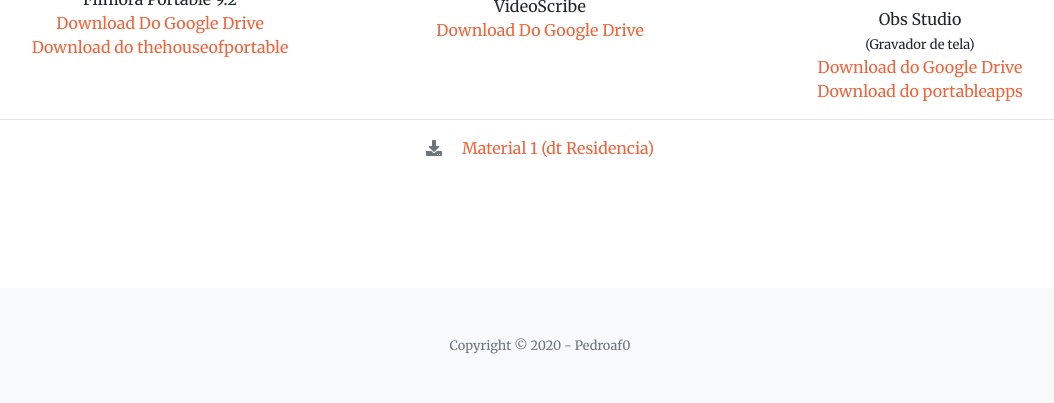
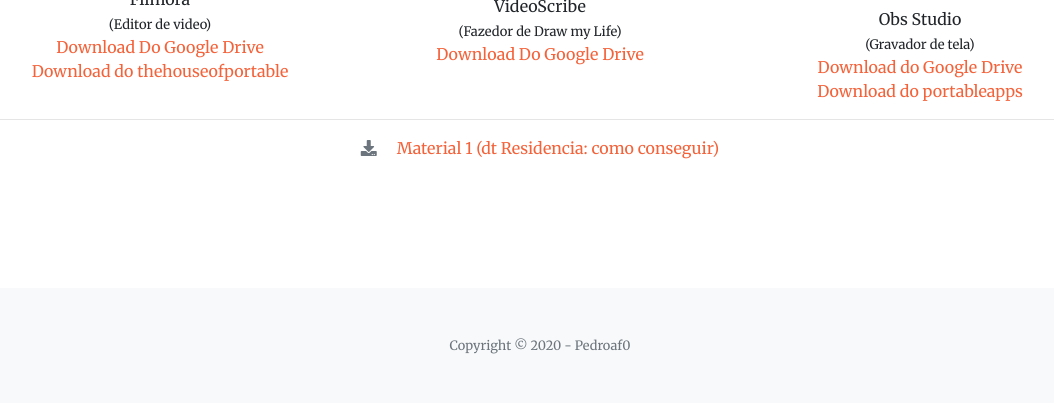
Before and after one commit to pedroaf0/oficina, a website with bundled scripts: page index.html in a window 1280 px wide. Shown: the part 3667-4070 px from the top of the page, without its empty margins (100-1154 px from the left). Built offline with nearby package versions, Linux system fonts and the light colour scheme; files whose address does not match are found by name.

Commit message:
Update index.html

```diff
--- a/index.html
+++ b/index.html
@@ -257,13 +257,13 @@
       <div class="row">
         <div class="col-lg-4 mr-auto text-center">
           <img style="margin: 10px; width: 60px;" src="img/filmorapng.png"><br>
-          Filmora Portable 9.2
+          Filmora <br><span style="font-size: small;">(Editor de video)</span>
           <a class="d-block" target="_blank" href="https://drive.google.com/open?id=13XwQ-arEi6wE8weUrWM6DPZHLHU4fChf">Download Do Google Drive</a>
           <a class="d-block" target="_blank" href="https://thehouseofportable.com/2252/filmora-portable/">Download do thehouseofportable</a>
         </div>
         <div class="col-lg-4 mr-auto text-center">
           <img style="margin: 10px; width: 80px;" src="img/videoscribe-logo.jpeg"><br>
-          VideoScribe
+          VideoScribe<br><span style="font-size: small;">(Fazedor de Draw my Life)</span>
           <a class="d-block" target="_blank" href="https://drive.google.com/open?id=1shx0lS-Q8wAX_brcN6ebvPk2xhm5DYVU">Download Do Google Drive</a><br>
         </div>
         <!-- <div class="col-lg-4 mr-auto text-center">
@@ -294,7 +294,7 @@
         </div>
       </div>
       <hr>
-      <div class="text-center text-muted"><i class='fas fa-download' style="padding-right: 20px;"></i><a href="https://drive.google.com/drive/folders/1iBsPI3bDKBpFv3i5XOIDwmSlLGBYU664?usp=sharing" target="_blank">Material 1 (dt Residencia)</a></div>
+      <div class="text-center text-muted"><i class='fas fa-download' style="padding-right: 20px;"></i><a href="https://drive.google.com/drive/folders/1iBsPI3bDKBpFv3i5XOIDwmSlLGBYU664?usp=sharing" target="_blank">Material 1 (dt Residencia: como conseguir)</a></div>
     </div>
 
   </section>
```
